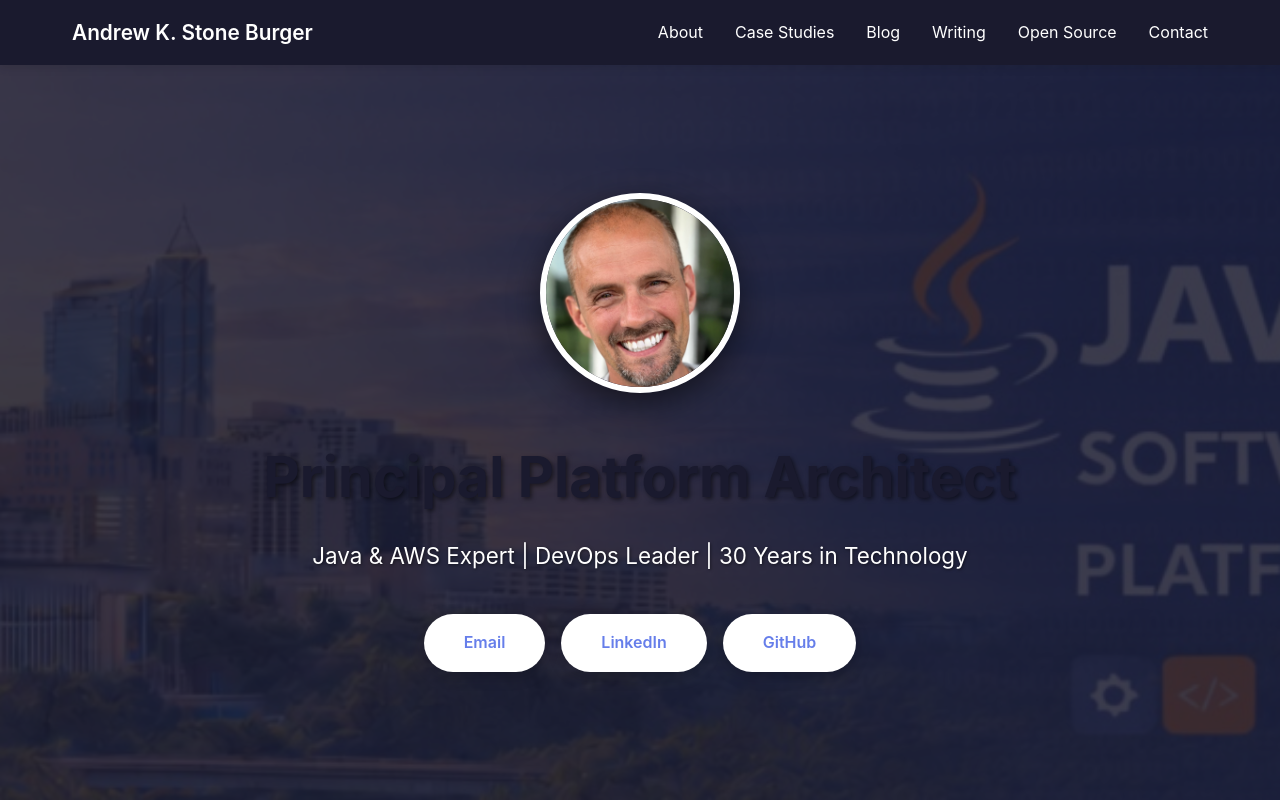
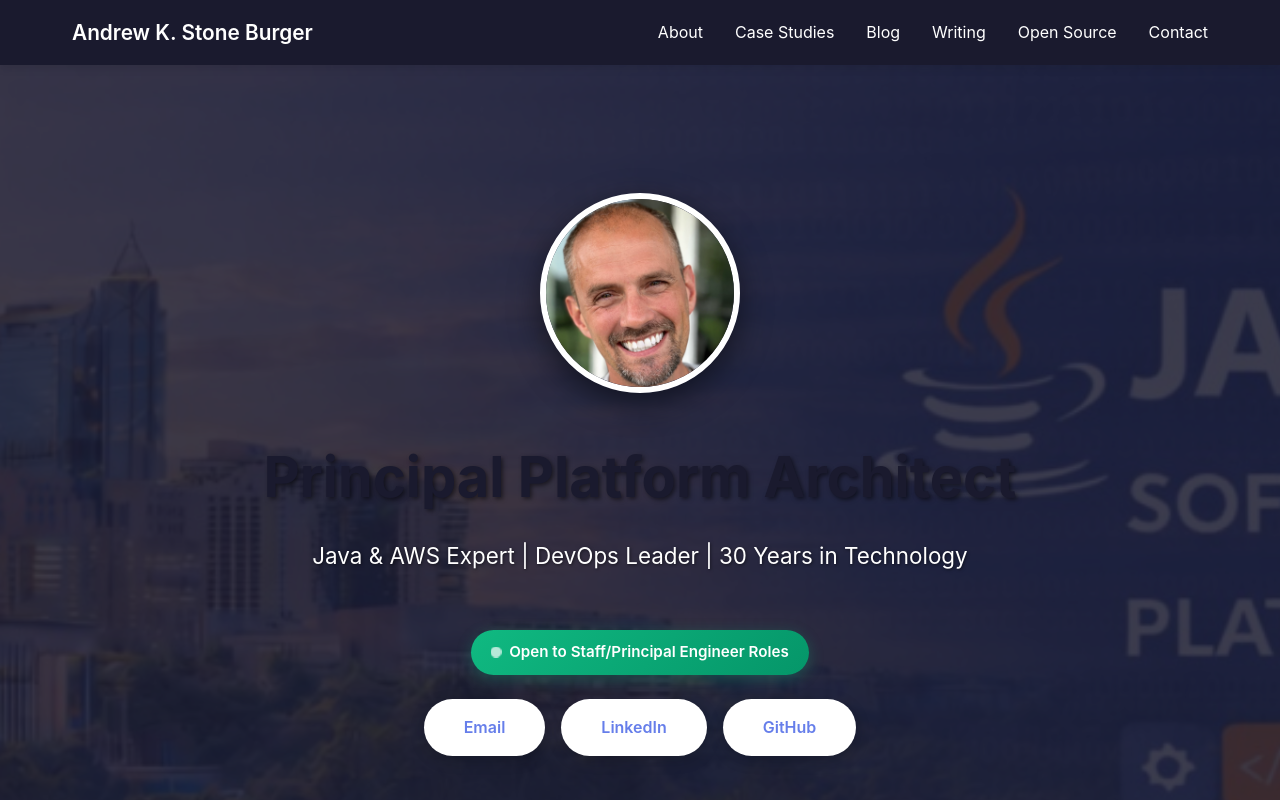
Before and after one commit to macbeth76/macbeth76.github.io, a plain HTML site: page index.html in a window 1280 px wide. Shown: the top 800 px of the page. Drawn offline with Linux system fonts and the light colour scheme.

Commit message:
Add 'Open to Opportunities' badge to hero section

```diff
--- a/index.html
+++ b/index.html
@@ -47,6 +47,10 @@
             <img src="profile.jpg" alt="Andrew Stone Burger" class="profile-img">
             <h2>Principal Platform Architect</h2>
             <p>Java & AWS Expert | DevOps Leader | 30 Years in Technology</p>
+            <div class="availability-badge">
+                <span class="status-indicator"></span>
+                Open to Staff/Principal Engineer Roles
+            </div>
             <div class="hero-links">
                 <a href="mailto:drewstoneburger@gmail.com" class="btn">Email</a>
                 <a href="https://linkedin.com/in/drewstoneburger" class="btn" target="_blank">LinkedIn</a>
--- a/style.css
+++ b/style.css
@@ -103,6 +103,39 @@ html {
 
 .profile-img:hover {
     transform: scale(1.05);
+}
+
+.availability-badge {
+    display: inline-flex;
+    align-items: center;
+    gap: 8px;
+    background: linear-gradient(135deg, #10b981, #059669);
+    color: white;
+    padding: 10px 20px;
+    border-radius: 25px;
+    font-weight: 600;
+    font-size: 0.95rem;
+    margin: 1rem 0 1.5rem 0;
+    box-shadow: 0 4px 15px rgba(16, 185, 129, 0.3);
+}
+
+.status-indicator {
+    width: 10px;
+    height: 10px;
+    background: white;
+    border-radius: 50%;
+    animation: pulse 2s infinite;
+}
+
+@keyframes pulse {
+    0%, 100% {
+        opacity: 1;
+        transform: scale(1);
+    }
+    50% {
+        opacity: 0.7;
+        transform: scale(1.1);
+    }
 }
 
 #hero h2 {
```
